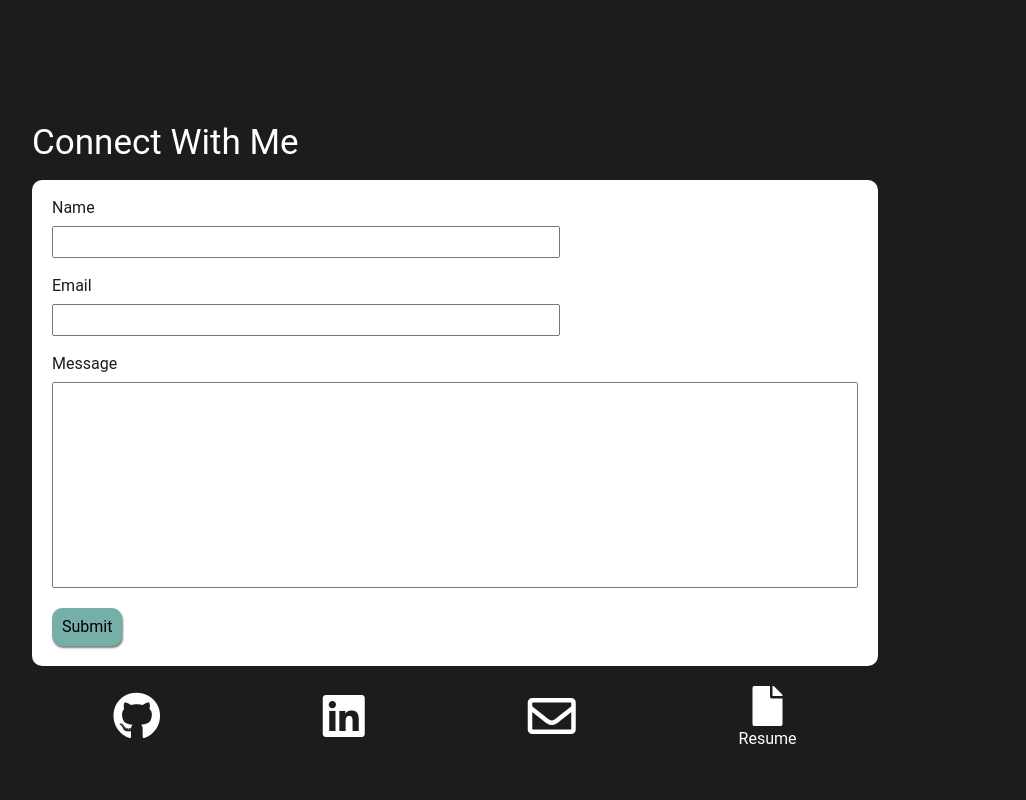
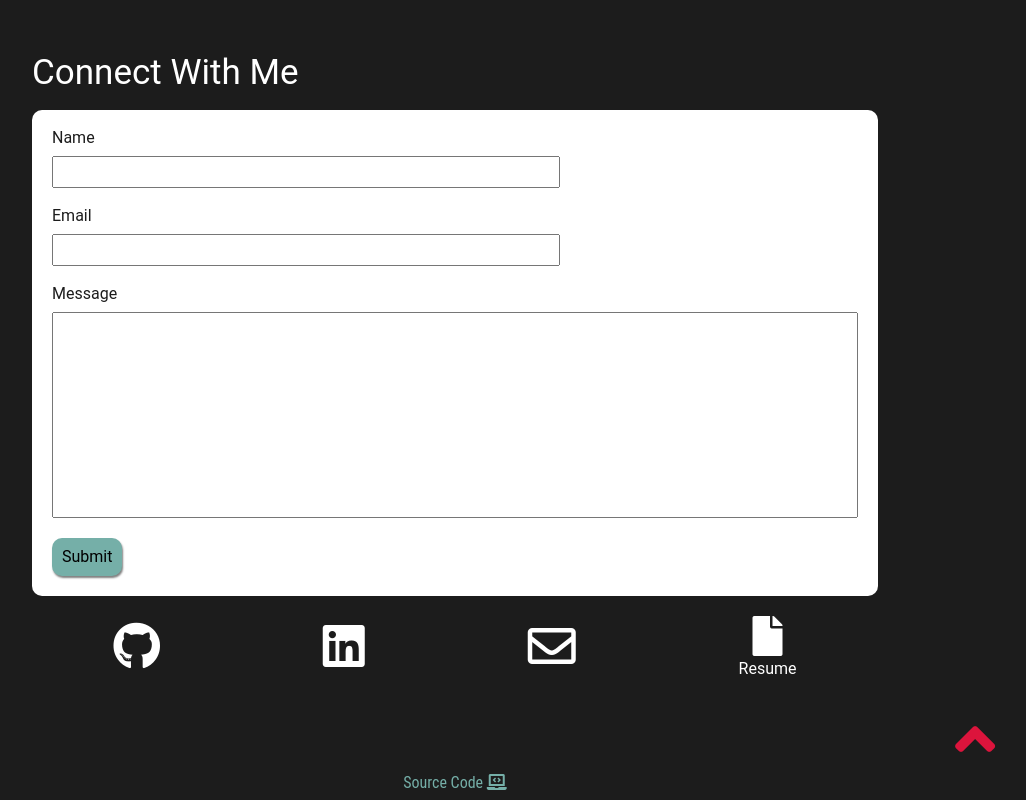
Before and after one commit to charlotteasencio/personalPortfolio, a website: page public/index.html in a window 1280 px wide. Shown: the part 2120-2920 px from the top of the page, without its empty margins (185-1211 px from the left). Drawn offline with nearby package versions, Linux system fonts and the light colour scheme.

Commit message:
add link to source code

```diff
--- a/public/assets/css/styles.css
+++ b/public/assets/css/styles.css
@@ -308,18 +308,16 @@
 
 /*CONTACT*/
 .section4 {
-    height: 1000px;
+    height: auto;
     display: flex;
     flex-direction: column;
     align-items: center;
     background: rgb(28, 28, 28);
-    padding-top: 70px;
     position: relative;
     z-index: 101;
 }
 
 #section4Content {
-    flex-grow: 1;
     margin-top: 70px;
 }
 
@@ -410,17 +408,20 @@
 }
 
 #section4UpArrow {
-    /*font-size: 90px;*/
-    padding-bottom: 100px;
     color: crimson;
     align-self: flex-end;
     margin-right: 100px;
     cursor: pointer;
 }
 
-#section4UpArrow:hover {
-    color: grey;
+.section4 a {
+    margin-bottom: 30px;
+    color: rgb(117,175,168);
+    cursor: pointer;
+    text-decoration: none;
+    font-family: 'Roboto Condensed',sans-serif;
 }
+
 
 @media only screen and (max-width: 1200px) {
     .section4 {
--- a/public/index.html
+++ b/public/index.html
@@ -128,6 +128,7 @@
                 </div>
         </div>
         <div id="section4UpArrow" onclick="scrollToTop('section1')"><span style="color: #dc143c; font-size: 4em"><i class="fas fa-angle-up"></i></span></div>
+        <a href="https://github.com/charlotteasencio/personalPortfolio">Source Code <i id="laptop" class="fas fa-laptop-code"></i></a>
     </div>
 <script src="../assets/js/script.js"></script>
 </body>
```
Also changed, not shown: 1 other file.
